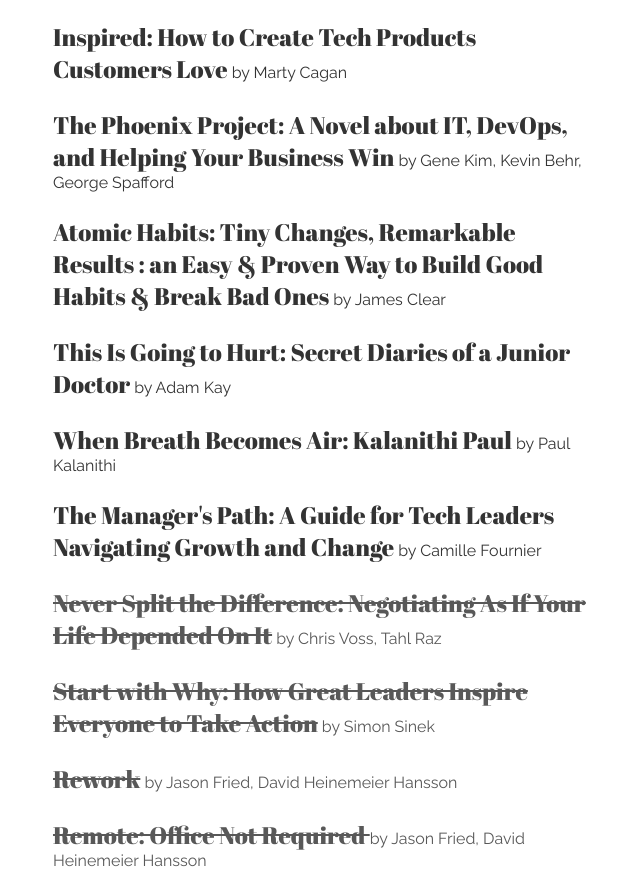
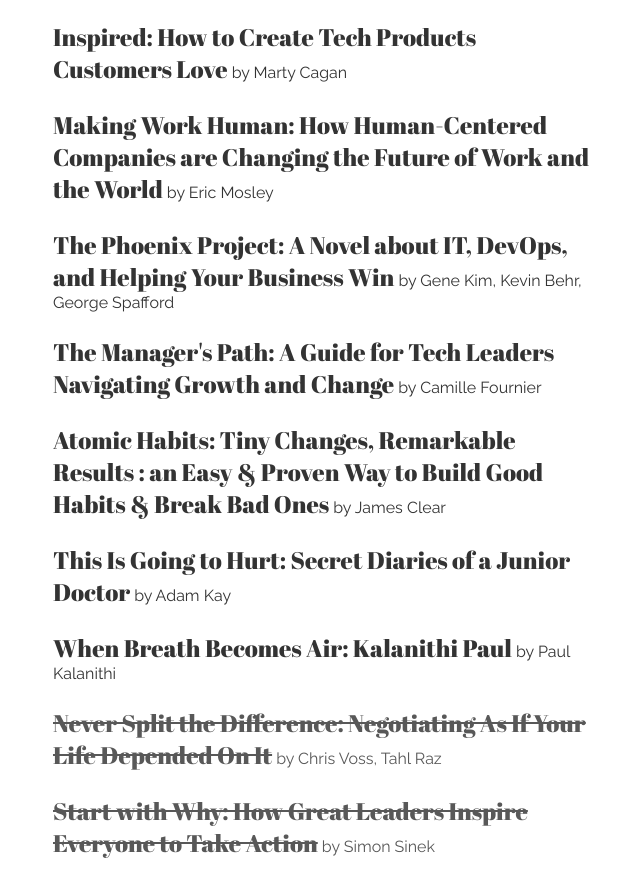
Before and after one commit to Khrystyna/what-i-read, a website: page public/index.html in a window 1280 px wide. Shown: the part 1377-2257 px from the top of the page, without its empty margins (187-827 px from the left). Drawn offline with Linux system fonts and the light colour scheme.

Commit message:
book: added new books to read 😍

```diff
--- a/public/index.html
+++ b/public/index.html
@@ -327,11 +327,29 @@
             <li class="book to-read">
               <a
                 class="book-title"
+                href="https://www.amazon.com/Making-Work-Human-Human-Centered-Companies/dp/1260464202#:~:text=From%20the%20pioneers%20of%20the,profitability%2C%20and%20drive%20business%20momentum."
+              >
+                Making Work Human: How Human-Centered Companies are Changing the Future of Work and the World</a
+              >
+              by Eric Mosley
+            </li>
+            <li class="book to-read">
+              <a
+                class="book-title"
                 href="https://books.google.nl/books?id=0lU8DwAAQBAJ&dq=inspired&source=gbs_navlinks_s"
               >
                 The Phoenix Project: A Novel about IT, DevOps, and Helping Your Business Win</a
               >
               by Gene Kim, Kevin Behr, George Spafford
+            </li>
+            <li class="book to-read">
+              <a
+                class="book-title"
+                href="https://books.google.nl/books/about/The_Manager_s_Path.html?id=xeUpMQAACAAJ&redir_esc=y"
+              >
+                The Manager's Path: A Guide for Tech Leaders Navigating Growth and Change</a
+              >
+              by Camille Fournier
             </li>
             <li class="book to-read">
               <a
@@ -360,15 +378,6 @@
                 When Breath Becomes Air: Kalanithi Paul</a
               >
               by Paul Kalanithi
-            </li>
-            <li class="book to-read">
-              <a
-                class="book-title"
-                href="https://books.google.nl/books/about/The_Manager_s_Path.html?id=xeUpMQAACAAJ&redir_esc=y"
-              >
-                The Manager's Path: A Guide for Tech Leaders Navigating Growth and Change</a
-              >
-              by Camille Fournier
             </li>
             <li class="book read">
               <a
```
